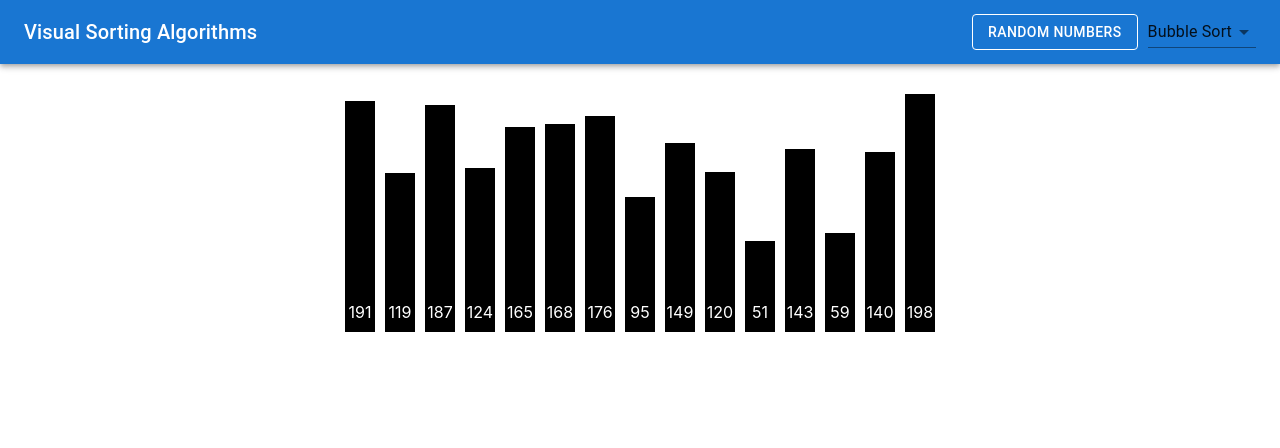
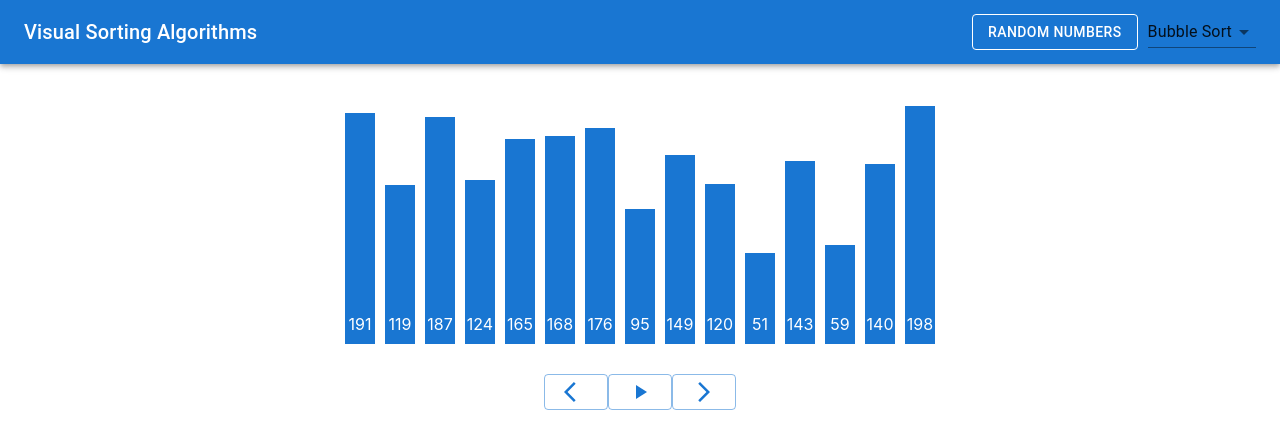
Before and after one commit to JethroNatividad/sortingalgovisual, a React (Create React App) app: page / in a window 1280 px wide. Shown: the top 448 px of the page. Built offline with nearby package versions, Linux system fonts and the light colour scheme.

Commit message:
Add icons, Add steps ui

```diff
--- a/package.json
+++ b/package.json
@@ -5,6 +5,7 @@
   "dependencies": {
     "@emotion/react": "^11.6.0",
     "@emotion/styled": "^11.6.0",
+    "@mui/icons-material": "^5.1.1",
     "@mui/material": "^5.1.1",
     "@mui/styles": "^5.1.1",
     "@testing-library/jest-dom": "^5.11.4",
--- a/src/App.js
+++ b/src/App.js
@@ -2,18 +2,22 @@ import './App.css';
 import React, { useEffect, useState } from 'react'
 import Bar from './Bar';
 import AppBar from '@mui/material/AppBar'
-import { Button, FormControl, InputLabel, MenuItem, Select, Toolbar, Typography } from '@mui/material';
+import { Button, createTheme, FormControl, InputLabel, MenuItem, Select, Toolbar, Typography } from '@mui/material';
 import useStyles from './App.styles'
 import RandomArrayNumberGenerator from './Functions/rang'
+import Steps from './Steps';
 
 function App() {
+  const theme = createTheme()
   const classes = useStyles()
   const sortAlgorithms = [{ name: 'Bubble Sort', id: 'bubblesort' }, { name: 'Insertion Sort', id: 'insertionsort' }]
   const [currentAlgorithm, setCurrentAlgorithm] = useState(sortAlgorithms[0].id)
   // Make random number on first render
   const [arr, setArr] = useState(RandomArrayNumberGenerator(15, 50, 200))
-
-
+  const MakeRandomArr = () => {
+    setArr(RandomArrayNumberGenerator(15, 50, 200))
+    console.log(theme.palette.primary)
+  }
 
   // const [currentCompareSteps, setCurrentCompareSteps] = useState([0, 1])
   // const [currentStep, setCurrentStep] = useState(0)
@@ -87,7 +91,7 @@ function App() {
           <Typography variant="h6" component="div" sx={{ flexGrow: 1 }}>
             Visual Sorting Algorithms
           </Typography>
-          <Button variant='outlined' color="inherit">Random Numbers</Button>
+          <Button variant='outlined' color="inherit" onClick={MakeRandomArr}>Random Numbers</Button>
           {/* <FormControl> */}
           {/* <InputLabel variant="standard" htmlFor="uncontrolled-native">
               Algorithm
@@ -113,8 +117,14 @@ function App() {
       {/* Show Algorithm */}
       <div className={classes.barContainer}>
         {arr.map((number, i) => (
-          <Bar num={number} color={'black'} />
+          <Bar num={number} color={theme.palette.primary.main} />
         ))}
+      </div>
+
+      {/* Steps */}
+
+      <div className={classes.stepContainer}>
+        <Steps />
       </div>
     </div >
   )
--- a/src/App.styles.js
+++ b/src/App.styles.js
@@ -5,7 +5,13 @@ const useStyles = makeStyles((theme) => ({
         display: 'flex',
         alignItems: 'end',
         justifyContent: 'center',
-        marginTop: 30
+        marginTop: 30,
+        height: 250
+    },
+    stepContainer: {
+        display: 'flex',
+        justifyContent: 'center',
+        marginTop: 30,
     },
     select: {
         marginLeft: 10,
--- /dev/null
+++ b/src/Steps.js
@@ -0,0 +1,17 @@
+import { Button } from '@mui/material'
+import React from 'react'
+import useStyles from './Steps.styles'
+import { ArrowBackIos, ArrowForwardIos, PlayArrow } from '@mui/icons-material';
+
+const Steps = () => {
+    const classes = useStyles()
+    return (
+        <div>
+            <Button variant="outlined"><ArrowBackIos /></Button>
+            <Button variant="outlined"><PlayArrow /></Button>
+            <Button variant="outlined"><ArrowForwardIos /></Button>
+        </div>
+    )
+}
+
+export default Steps
--- /dev/null
+++ b/src/Steps.styles.js
@@ -0,0 +1,10 @@
+import { makeStyles } from '@mui/styles';
+
+const useStyles = makeStyles(() => ({
+    main: {
+
+    }
+
+}));
+
+export default useStyles
```
Also changed, not shown: 1 other file (tests, documents, lock files or other folders).
